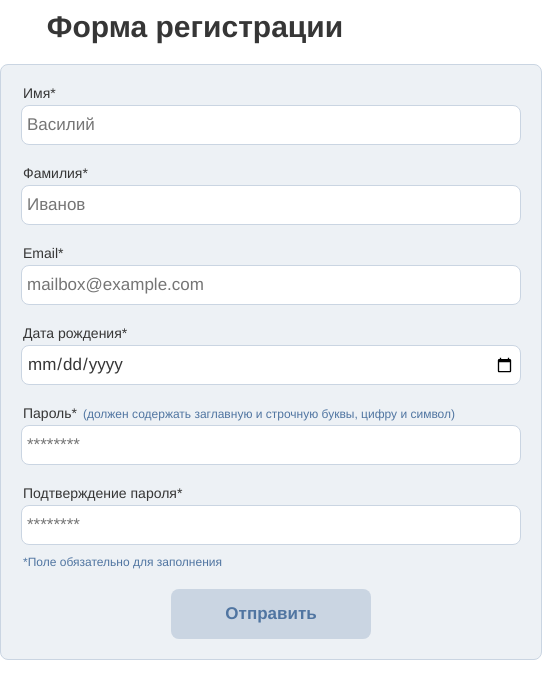
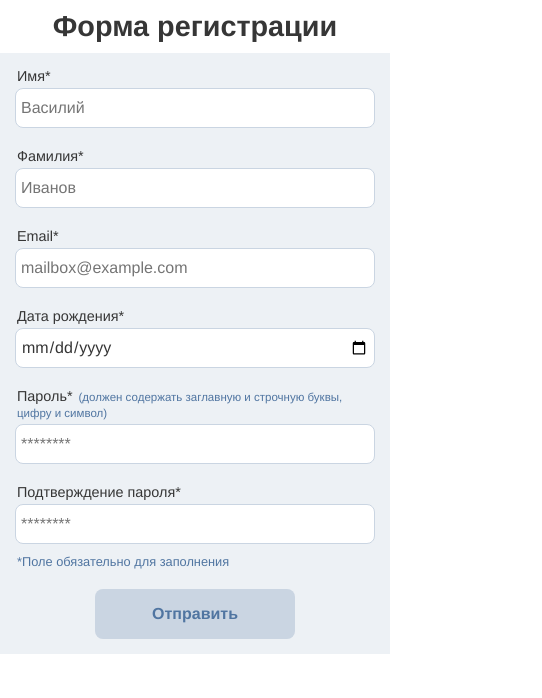
Before and after one commit to avis-alba/registration-form, a plain HTML site: page index.html in a window 390 px wide. Shown: the whole page, 542 px wide, since content can reach past the window. Drawn offline with Linux system fonts and the light colour scheme.

Commit message:
CSS optimization for mobile devices

```diff
--- a/styles.css
+++ b/styles.css
@@ -12,15 +12,17 @@
 }
 
 body {
+	width: 100%;
+	height: 100%;
 	margin: 0;
 	font-family: var(--font, sans-serif);
 	color: var(--text-color);
 }
 
 h1 {
-	margin: 10px auto;
+	margin: 10px auto 0px;
 	text-align: center;
-	font-size: 30px;
+	font-size: 1.8em;
 }
 
 .form-container {
@@ -30,6 +32,18 @@ h1 {
 	border: 1px solid var(--accent-background-color);
 	border-radius: 8px;
 	background-color: var(--background-color);
+}
+
+@media (max-width: 550px) {
+
+	.form-container {
+		width: 100%;
+		margin: 10px auto 0px;
+		padding: 15px;
+		border: none;
+		border-radius: 0;
+		box-sizing: border-box;
+	}
 }
 
 form {
@@ -48,11 +62,18 @@ input {
 	width: 100%;
 	height: 40px;
 	margin: 4px 0px;
-	padding: 5px;
+	padding: 0px 5px;
 	border: 1px solid var(--accent-background-color);
 	border-radius: 8px;
 	outline: none;
-	font-size: 17px;
+	background-color: #FFF;
+	font-size: 1em;
+	line-height: 36px;
+}
+
+input[type="date"] {
+	appearance: auto;
+	-webkit-appearance: none;
 }
 
 input:focus-visible {
@@ -70,7 +91,7 @@ input.invalid {
 label {
 	width: fit-content;
 	margin: 20px 2px 0px;
-	font-size: 14px;
+	font-size: 0.9em;
 }
 
 label:first-child {
@@ -106,7 +127,7 @@ label.valid {
 }
 
 .submit-button:disabled {
-	cursor: default;
+	cursor: not-allowed;
 	background-color: var(--accent-background-color);
 	color: var(--accent-color);
 }
@@ -118,14 +139,14 @@ label.valid {
 
 .error-message {
 	margin: 0px 2px;
-	font-size: 14px;
+	font-size: 0.8em;
 	font-weight: bold;
 	color: var(--error-color);
 }
 
 .info-message {
 	margin: 10px 2px;
-	font-size: 12px;
+	font-size: 0.8em;
 	color: var(--accent-color);
 }
 
```
